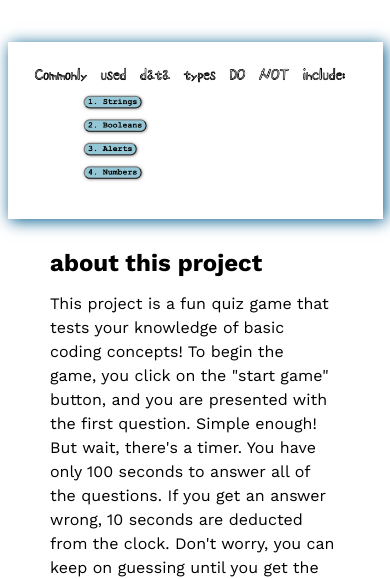
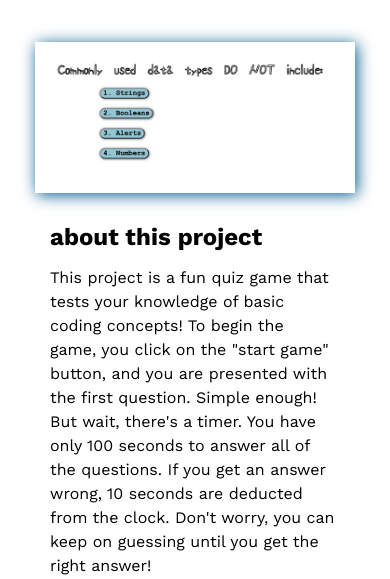
Before and after one commit to stephtf/personal-website, a plain HTML site: page coding-quiz.html in a window 390 px wide. Shown: the part 275-854 px from the top of the page. Drawn offline with nearby package versions, Linux system fonts and the light colour scheme.

Commit message:
width 100

```diff
--- a/assets/css/style.css
+++ b/assets/css/style.css
@@ -429,7 +429,8 @@ header {
     }
 
     img.project-hero {
-        max-width: 375px;
+        width: 100%;
+        height: auto;
         object-fit: contain;
         margin-left: 0;
         margin-bottom: 30px;
```
